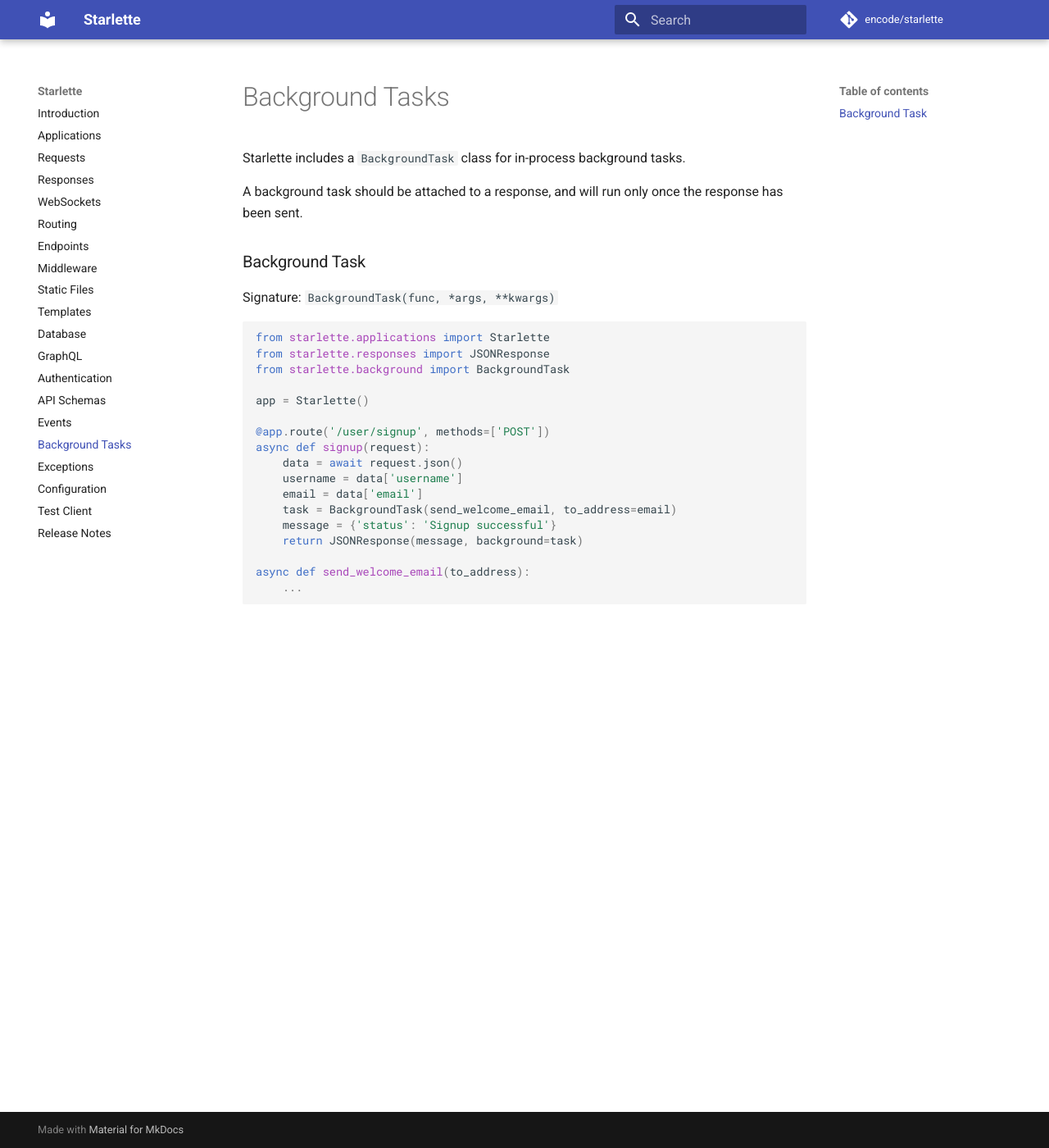
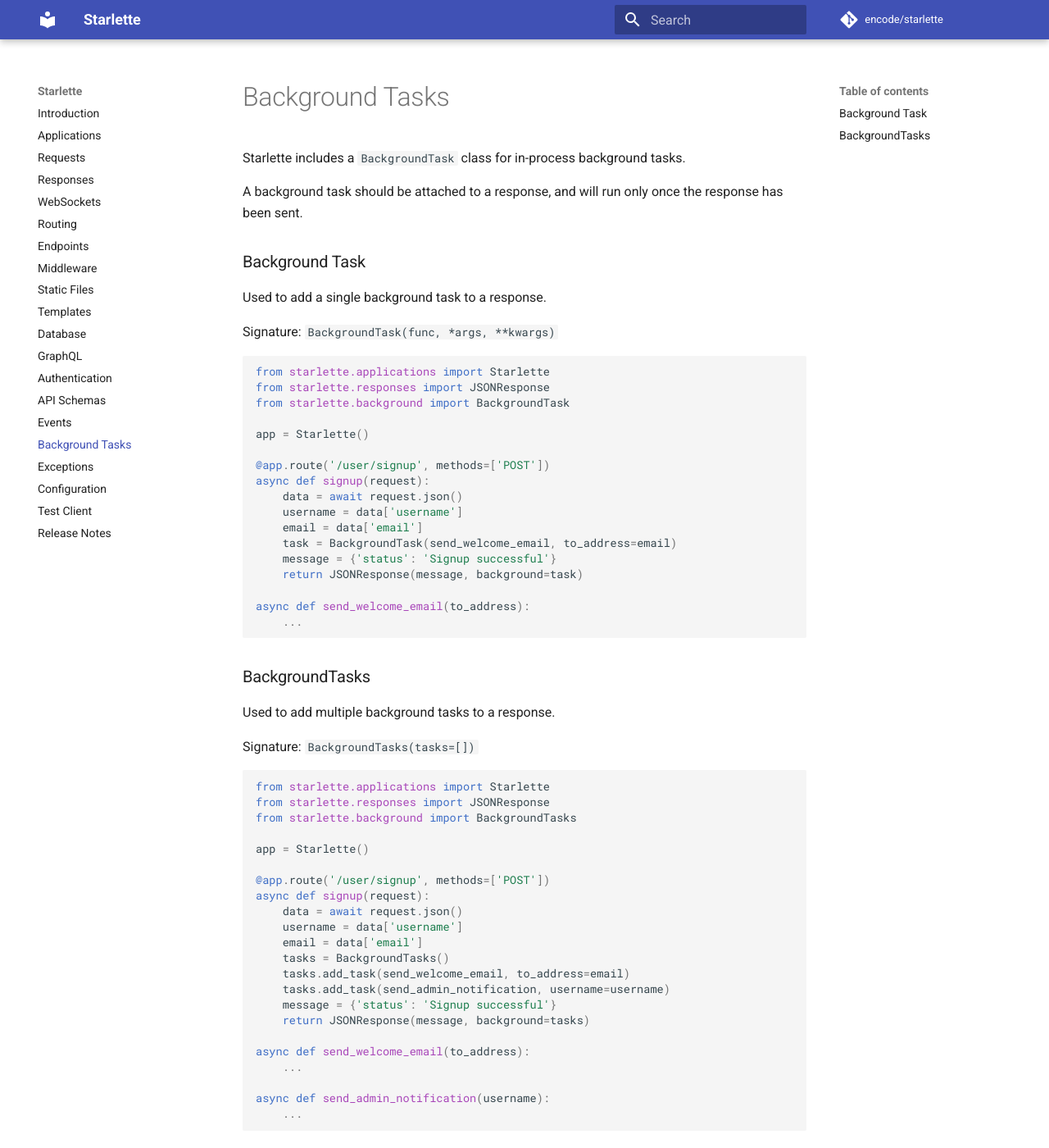
Before and after one commit to hidraco/starlette, an MkDocs documentation site: the page built from docs/background.md, in a window 1280 px wide and 1400 px high. Shown: the whole window at 82% size. Built offline with MkDocs 1.6.1 and Material for MkDocs 9.7.7, drawn with Linux system fonts in a browser that asks for light colours; comment, search, counter and statistics services are not loaded.

Commit message:
Add BackgroundTasks for multiple jobs. Support GraphQL background tasks. (#273)

````diff
--- a/docs/background.md
+++ b/docs/background.md
@@ -5,6 +5,8 @@ A background task should be attached to a response, and will run only once
 the response has been sent.
 
 ### Background Task
+
+Used to add a single background task to a response.
 
 Signature: `BackgroundTask(func, *args, **kwargs)`
 
@@ -27,3 +29,35 @@ async def signup(request):
 async def send_welcome_email(to_address):
     ...
 ```
+
+### BackgroundTasks
+
+Used to add multiple background tasks to a response.
+
+Signature: `BackgroundTasks(tasks=[])`
+
+```python
+from starlette.applications import Starlette
+from starlette.responses import JSONResponse
+from starlette.background import BackgroundTasks
+
+app = Starlette()
+
+@app.route('/user/signup', methods=['POST'])
+async def signup(request):
+    data = await request.json()
+    username = data['username']
+    email = data['email']
+    tasks = BackgroundTasks()
+    tasks.add_task(send_welcome_email, to_address=email)
+    tasks.add_task(send_admin_notification, username=username)
+    message = {'status': 'Signup successful'}
+    return JSONResponse(message, background=tasks)
+
+async def send_welcome_email(to_address):
+    ...
+
+async def send_admin_notification(username):
+    ...
+
+```
````
Also changed, not shown: docs/graphql.md (+21 -0 lines), 3 other files.
